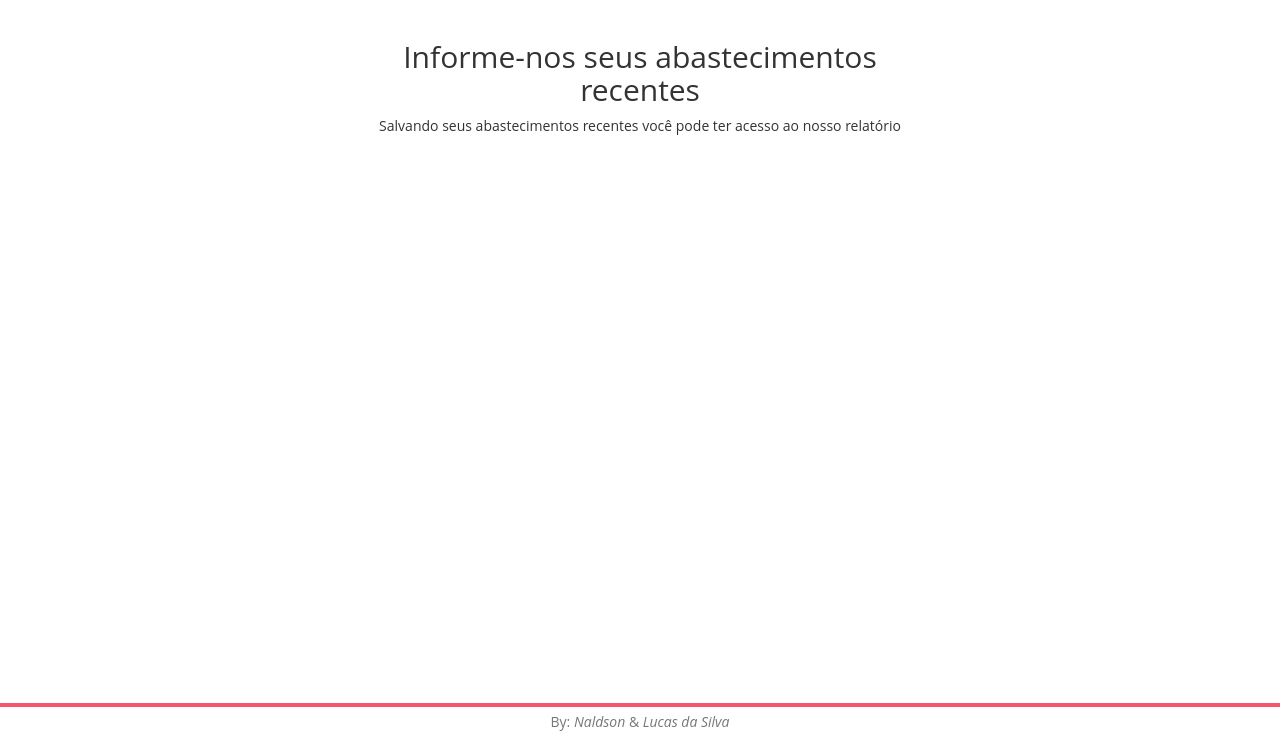
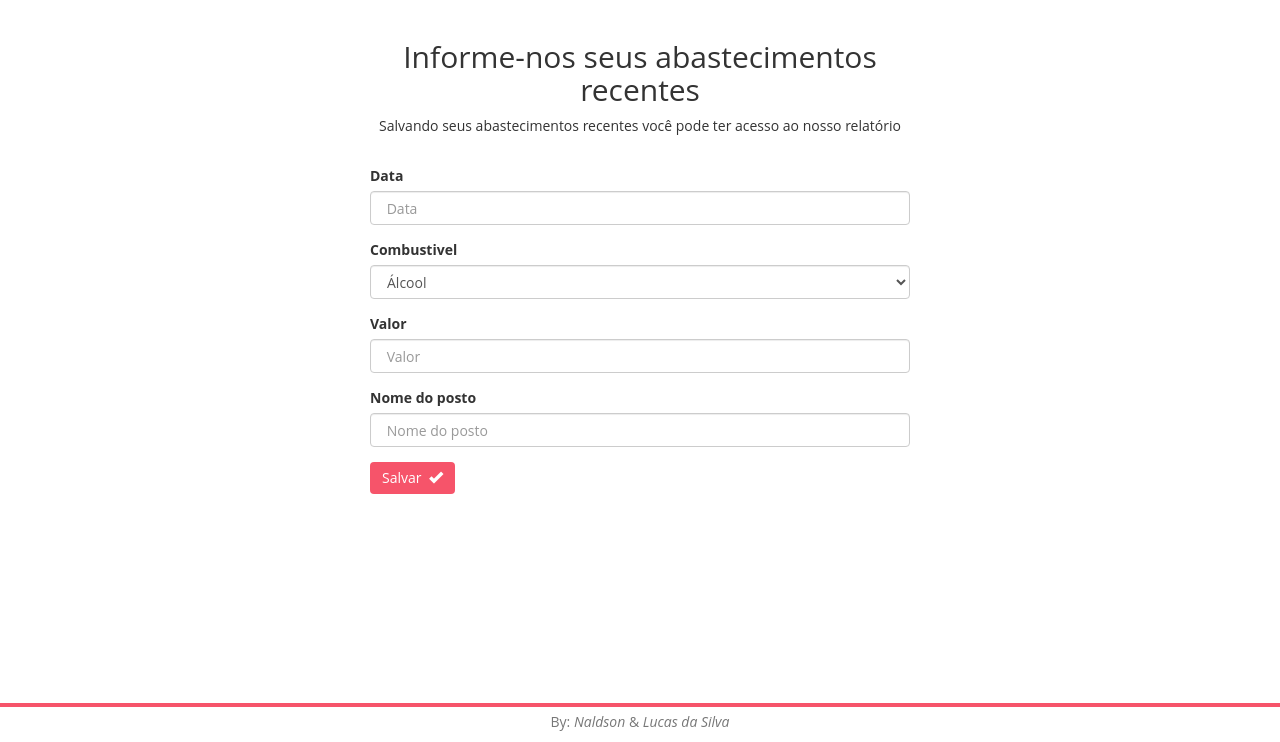
Before and after one commit to NaldsonChagas/Controle-de-veiculos, a PHP site: page /supply.php in a window 1280 px wide. Shown: the part 58-800 px from the top of the page. Run offline with PHP 8.4, Linux system fonts and the light colour scheme; some libraries are stand-ins or nearby versions.

Commit message:
Terminando forrmulario de relatórios de abastecimentos

```diff
--- a/supply.php
+++ b/supply.php
@@ -15,7 +15,32 @@ require_once "_comum/header.php";
 		<br>
 
         <form>
+            <div class="form-group">
+                <label for="date">Data</label>
+                <input type="text" name="date" class="form-control" placeholder=" Data" id="date"/>
+            </div>
 
+            <div class="form-group">
+                <label for="fuel">Combustivel</label>
+                <select class="form-control">
+                    <option value="1">Álcool</option>
+                    <option value="2">Gasolina</option>
+                </select>
+            </div>
+
+            <div class="form-group">
+                <label for="price">Valor</label>
+                <input type="number" name="price" class="form-control" placeholder=" Valor" id="price"/>
+            </div>
+
+            <div class="form-group">
+                <label for="gas_station">Nome do posto</label>
+                <input type="text" name="gas_station" class="form-control" placeholder=" Nome do posto" id="gas_station"/>
+            </div>
+
+            <div class="form-group">
+                <button type="submit" class="btn-primary btn">Salvar&nbsp;&nbsp;<span class="glyphicon glyphicon-ok"></span></button>
+            </div>
         </form>
     </div>
 </div>
```
